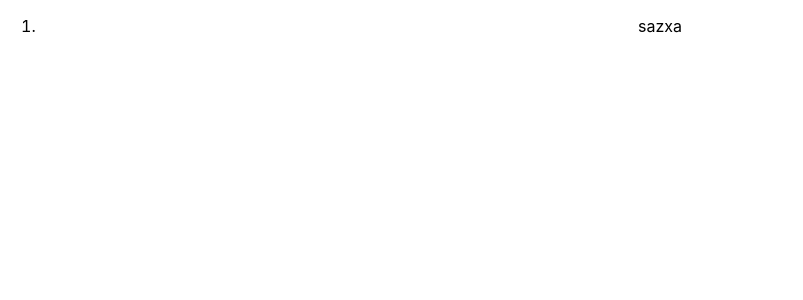
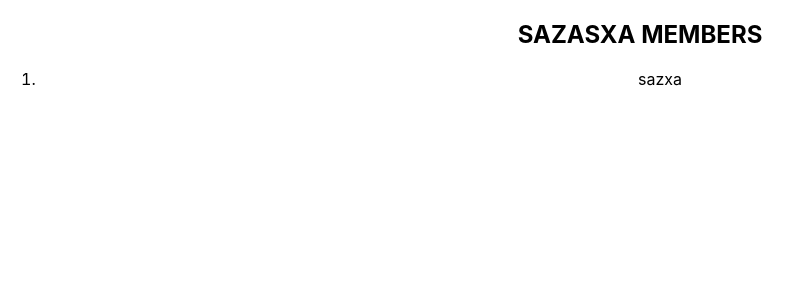
Before and after one commit to kkwoncokr/sazaxa-git-traing, a React (Create React App) app: page / in a window 1280 px wide. Shown: the top 300 px of the page, without its empty margins (0-803 px from the left). Built offline with nearby package versions, Linux system fonts and the light colour scheme.

Commit message:
헤더 추가

```diff
--- a/src/App.js
+++ b/src/App.js
@@ -4,6 +4,7 @@ import './App.css';
 function App() {
   return (
     <div className="App">
+      <h2>SAZASXA MEMBERS</h2>
       <ol>
         <li>sazxa</li>
       </ol>
```
